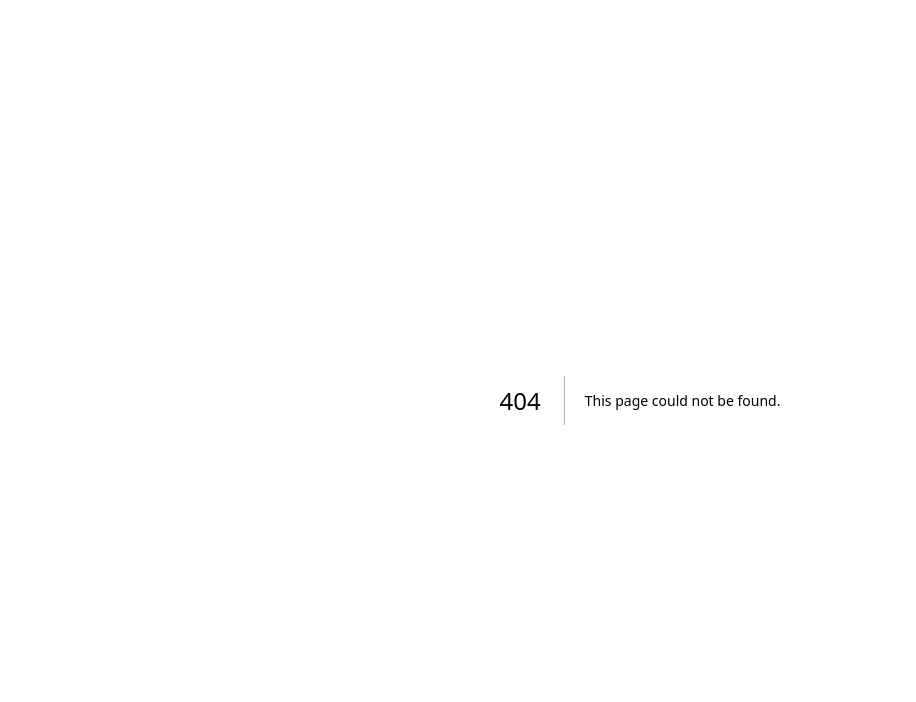
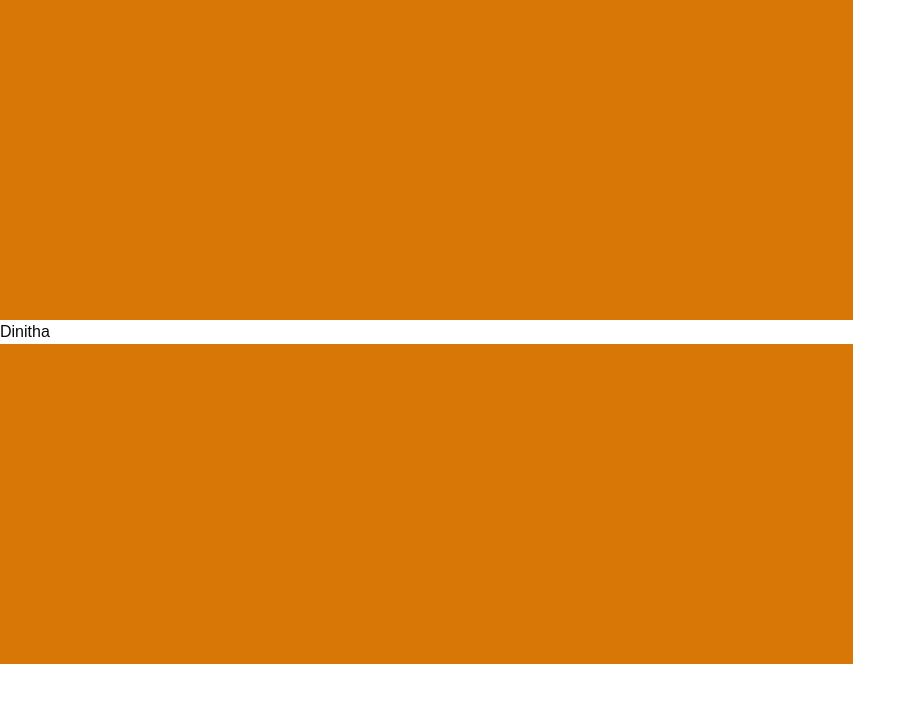
Before and after one commit to randilsk/RealEstate-Web-App, a Next.js app in the folder frontend/: page /dinitha in a window 1280 px wide. Before the commit this address had no page. Shown: the top 702 px of the page, without its empty margins (0-916 px from the left). Built offline with nearby package versions, Linux system fonts and the light colour scheme.

Commit message:
added dinitha page

```diff
--- /dev/null
+++ b/frontend/src/app/dinitha/page.tsx
@@ -0,0 +1,10 @@
+const Page = ()=>{
+    return(
+        <div className="flex flex-col ">
+            <div className="bg-amber-600 w-2/3 h-80"></div>
+            <div>Dinitha</div>
+            <div className="bg-amber-600 w-2/3 h-80"></div>
+        </div>
+    )
+}
+export default Page
```
Also changed, not shown: 1 other file (tests, documents, lock files or other folders).
